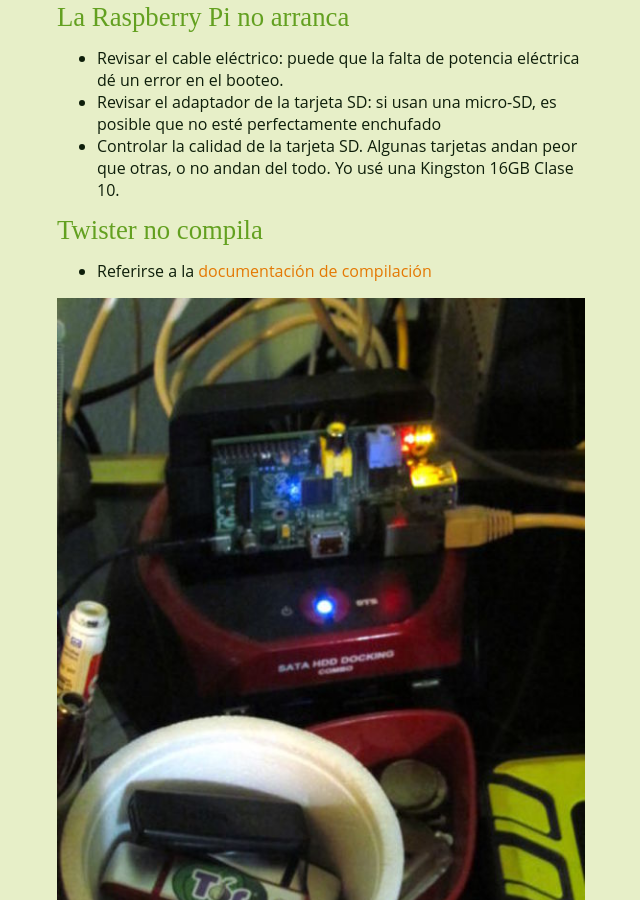
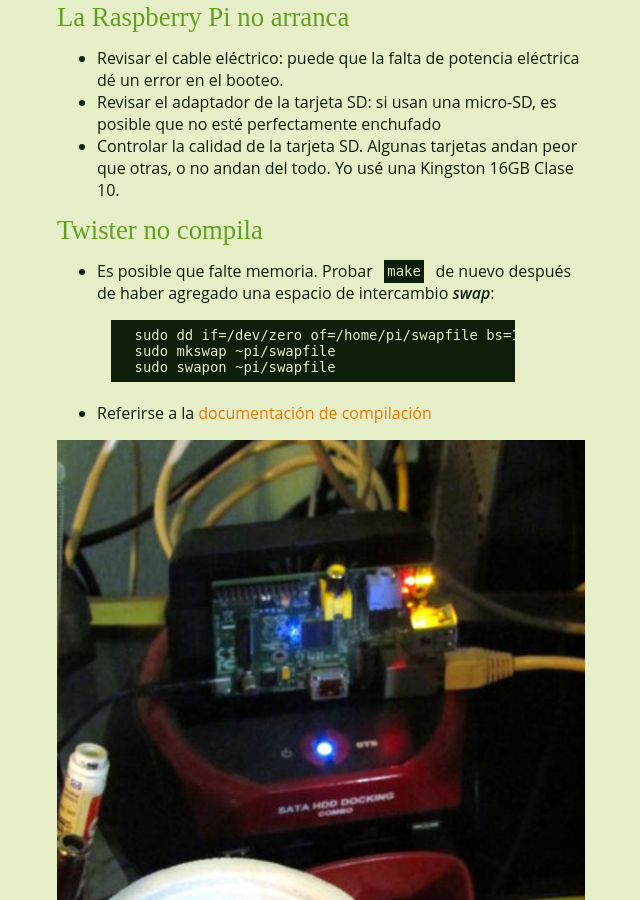
Before and after one commit to LuxDie/foike.github.io, a Jekyll site: the page built from _posts/2014-09-10-twister-pi.md, in a window 1280 px wide and 900 px high, scrolled down 11677 px. Shown: the whole window, without its empty margins (319-959 px from the left). Built offline with Jekyll 4.4.1, drawn with Linux system fonts in a browser that asks for light colours.

Commit message:
[content] Add swap troubleshooting trick for twister on pi

```diff
--- a/_posts/2014-09-10-twister-pi.md
+++ b/_posts/2014-09-10-twister-pi.md
@@ -345,6 +345,13 @@ maquinaria de vigilancia centralizada de Twitter.
 
 ## Twister no compila
 
+   - Es posible que falte memoria. Probar `make` de nuevo después de
+     haber agregado una espacio de intercambio _swap_:
+
+           sudo dd if=/dev/zero of=/home/pi/swapfile bs=1M count=1024
+           sudo mkswap ~pi/swapfile
+           sudo swapon ~pi/swapfile
+
    - Referirse a la [documentación de
      compilación](http://twister.net.co/?page_id=29)
 
```
Also changed, not shown: _posts/2014-09-10-twister-pi.en.md (+7 -0 lines).
